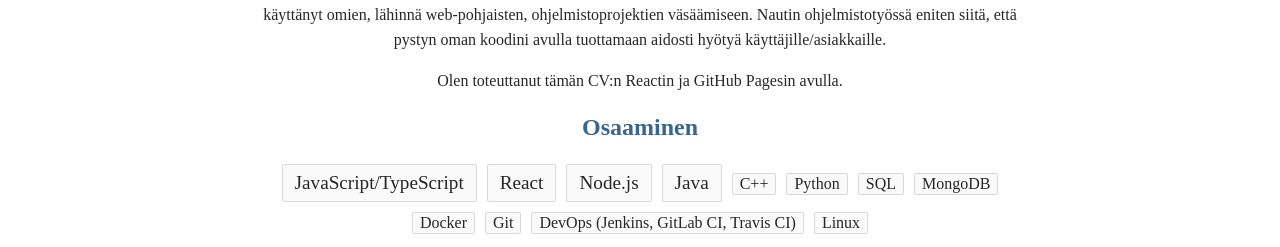
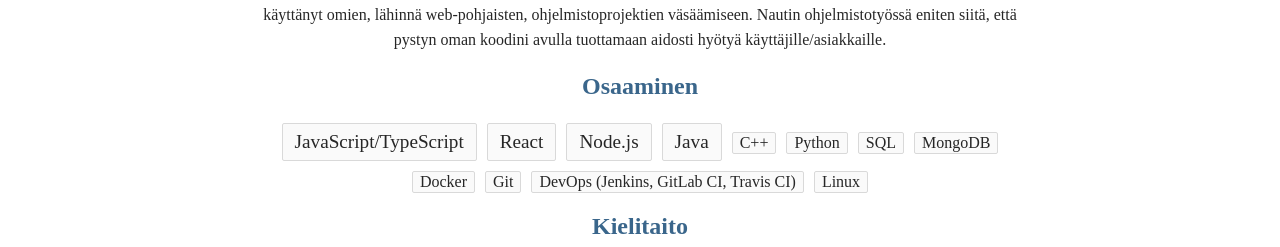
Before and after one commit to iiroki/iiroki.github.io, a React (Create React App) app: page / in a window 1280 px wide. Shown: the part 548-795 px from the top of the page. Built offline with nearby package versions, Linux system fonts and the light colour scheme; a web font is replaced by a local one.

Commit message:
General page style modifications

```diff
--- a/src/CV.ts
+++ b/src/CV.ts
@@ -14,7 +14,6 @@
       ohjelmistoprojektien väsäämiseen. Nautin ohjelmistotyössä eniten siitä, että pystyn oman
       koodini avulla tuottamaan aidosti hyötyä käyttäjille/asiakkaille.
     `,
-    about: 'Olen toteuttanut tämän CV:n Reactin ja GitHub Pagesin avulla.',
     skills: {
       major: [
         'JavaScript/TypeScript',
@@ -52,8 +51,8 @@
         jolle toteutin full stack -web-sovelluksen. Toteutus sisältää palvelimen ja kaksi käyttöliittymää:
         varsinaisen laulukirjan ja sisällön hallintapaneelin. Motivaationa toteutukselle oli oman oppimisen lisäksi
         myös sen koko teekkariyhteisölle tuoma hyöty ja lisäarvo. Projekti on otetty hyvin vastaan ja se alkaa
-        olla tuttu näky teekkaritapahtumissa, joihin liittyy laulua. Käytetyt tekniikat: TypeScript, React, Redux,
-        Node.js, Express.
+        olla tuttu näky teekkaritapahtumissa, joihin liittyy laulua. Käytetyt tekniikat: TypeScript, React, Node.js,
+        Express.
       `,
       image: rasputin,
       link: 'https://rasputin.fi'
--- a/src/components/GeneralPage.tsx
+++ b/src/components/GeneralPage.tsx
@@ -6,16 +6,16 @@
 const GeneralPage: React.FC = () => (
   <PageBase>
     <Image className='cv-image' src={CV.GENERAL.image} />
+
     <h1 className='page-title'>
       {CV.GENERAL.name}
     </h1>
     <p>
       {CV.GENERAL.description}
     </p>
-    <p>
-      {CV.GENERAL.about && CV.GENERAL.about}
-    </p>
+
     <h2 className='page-title'>Osaaminen</h2>
+    <div style={{ marginBottom: 10 }}>
       {
         CV.GENERAL.skills.major.map(i => (
           <Tag className='skill-tag skill-tag-major' key={i}>{i}</Tag>
@@ -26,6 +26,8 @@
           <Tag className='skill-tag skill-tag-minor' key={i}>{i}</Tag>
         ))
       }
+    </div>
+
     <h2 className='page-title'>Kielitaito</h2>
     {
       CV.GENERAL.languages.map(i => (
--- a/src/interfaces/GeneralInfo.ts
+++ b/src/interfaces/GeneralInfo.ts
@@ -4,7 +4,6 @@
   readonly name: string
   readonly image: string
   readonly description: string
-  readonly about?: string
   readonly skills: Skills
   readonly languages: {
     readonly language: string
```
Lines whose indentation alone changed are shown as unchanged.
